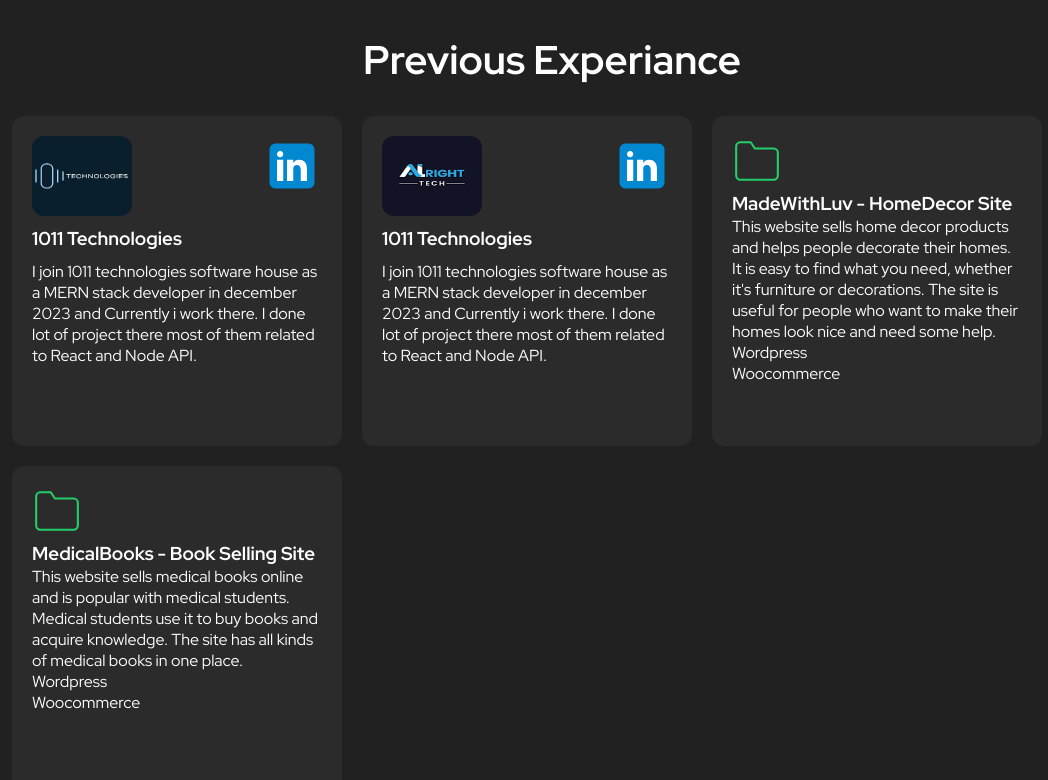
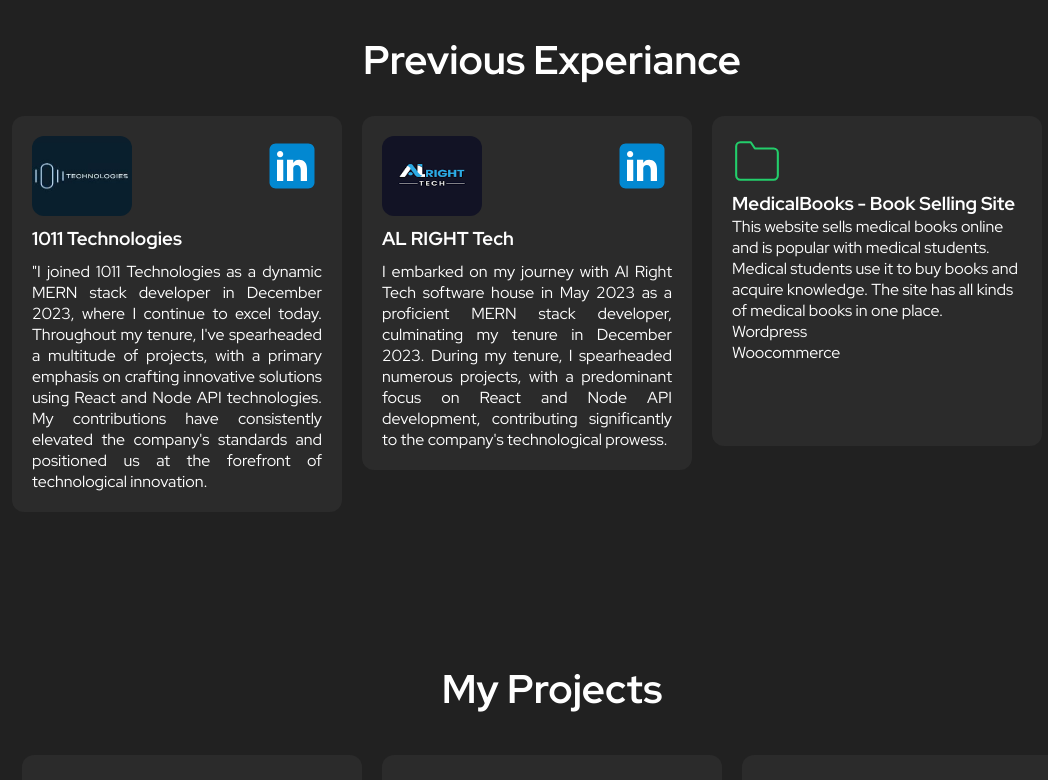
Before and after one commit to kamrancompany/My-Portfolio, a React (Create React App) app: page / in a window 1280 px wide. Shown: the part 1498-2278 px from the top of the page, without its empty margins (88-1136 px from the left). Built offline with nearby package versions, Linux system fonts and the light colour scheme.

Commit message:
update some code in Experience component

```diff
--- a/src/components/Experiance/Experiance.tsx
+++ b/src/components/Experiance/Experiance.tsx
@@ -19,7 +19,7 @@
             className="project"
             style={{
               width: "33rem",
-              height: "33rem",
+              textAlign: "justify",
               borderRadius: "12px",
               backgroundColor: "#2b2b2b",
               padding: "2rem",
@@ -61,9 +61,13 @@
             <div className="body">
               <h3>1011 Technologies</h3>
               <p style={{ marginTop: "1rem" }}>
-                I join 1011 technologies software house as a MERN stack
-                developer in december 2023 and Currently i work there. I done
-                lot of project there most of them related to React and Node API.
+                "I joined 1011 Technologies as a dynamic MERN stack developer in
+                December 2023, where I continue to excel today. Throughout my
+                tenure, I've spearheaded a multitude of projects, with a primary
+                emphasis on crafting innovative solutions using React and Node
+                API technologies. My contributions have consistently elevated
+                the company's standards and positioned us at the forefront of
+                technological innovation.
               </p>
             </div>
           </div>
@@ -73,8 +77,8 @@
             className="project"
             style={{
               width: "33rem",
-              height: "33rem",
               borderRadius: "12px",
+              textAlign: "justify",
               backgroundColor: "#2b2b2b",
               padding: "2rem",
             }}
@@ -113,70 +117,18 @@
               </div>
             </header>
             <div className="body">
-              <h3>1011 Technologies</h3>
+              <h3>AL RIGHT Tech</h3>
               <p style={{ marginTop: "1rem" }}>
-                I join 1011 technologies software house as a MERN stack
-                developer in december 2023 and Currently i work there. I done
-                lot of project there most of them related to React and Node API.
+                I embarked on my journey with Al Right Tech software house in
+                May 2023 as a proficient MERN stack developer, culminating my
+                tenure in December 2023. During my tenure, I spearheaded
+                numerous projects, with a predominant focus on React and Node
+                API development, contributing significantly to the company's
+                technological prowess.
               </p>
             </div>
           </div>
         </ScrollAnimation>
-
-        <ScrollAnimation animateIn="flipInX">
-          <div
-            className="project"
-            style={{
-              width: "33rem",
-              height: "33rem",
-              borderRadius: "12px",
-              backgroundColor: "#2b2b2b",
-              padding: "2rem",
-            }}
-          >
-            <header>
-              <svg
-                width="50"
-                xmlns="http://www.w3.org/2000/svg"
-                role="img"
-                viewBox="0 0 24 24"
-                fill="none"
-                stroke="#23ce6b "
-                stroke-width="1"
-                stroke-linecap="round"
-                stroke-linejoin="round"
-              >
-                <title>Folder</title>
-                <path d="M22 19a2 2 0 0 1-2 2H4a2 2 0 0 1-2-2V5a2 2 0 0 1 2-2h5l2 3h9a2 2 0 0 1 2 2z"></path>
-              </svg>
-              <div className="project-links">
-                <a
-                  href="https://madewithluv.in/"
-                  target="_blank"
-                  rel="noreferrer"
-                >
-                  {/* <img src={externalLink} alt="Visit site" /> */}
-                </a>
-              </div>
-            </header>
-            <div className="body">
-              <h3>MadeWithLuv - HomeDecor Site</h3>
-              <p>
-                This website sells home decor products and helps people decorate
-                their homes. It is easy to find what you need, whether it's
-                furniture or decorations. The site is useful for people who want
-                to make their homes look nice and need some help.
-              </p>
-            </div>
-            <footer>
-              <ul className="tech-list">
-                <li>Wordpress</li>
-                <li>Woocommerce</li>
-              </ul>
-            </footer>
-          </div>
-        </ScrollAnimation>
-
         <ScrollAnimation animateIn="flipInX">
           <div
             className="project"
```
